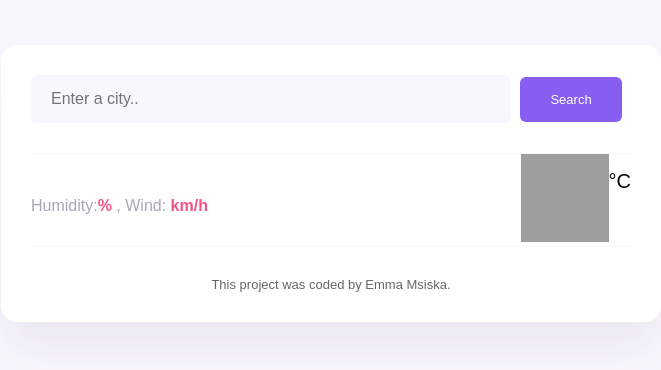
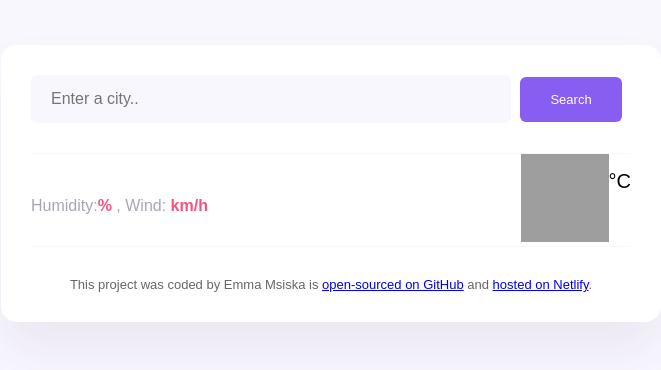
Before and after one commit to emmamsiska01/my_awesome_project, a plain HTML site: page index.html in a window 1280 px wide. Shown: the whole page, without its empty margins (309-970 px from the left). Drawn offline with nearby package versions, Linux system fonts and the light colour scheme; grey boxes are pictures that could not be loaded.

Commit message:
Added links to github and Netlify

```diff
--- a/index.html
+++ b/index.html
@@ -50,7 +50,14 @@
           </div>
         </div>
       </main>
-      <footer>This project was coded by Emma Msiska.</footer>
+      <footer>
+        This project was coded by Emma Msiska is
+        <a href="https://github.com/emmamsiska01/my_awesome_project"
+          >open-sourced on GitHub</a
+        >
+        and
+        <a href="https://cozy-narwhal-36d223.netlify.app">hosted on Netlify</a>.
+      </footer>
     </div>
     <script src="src/index.js"></script>
   </body>
```
